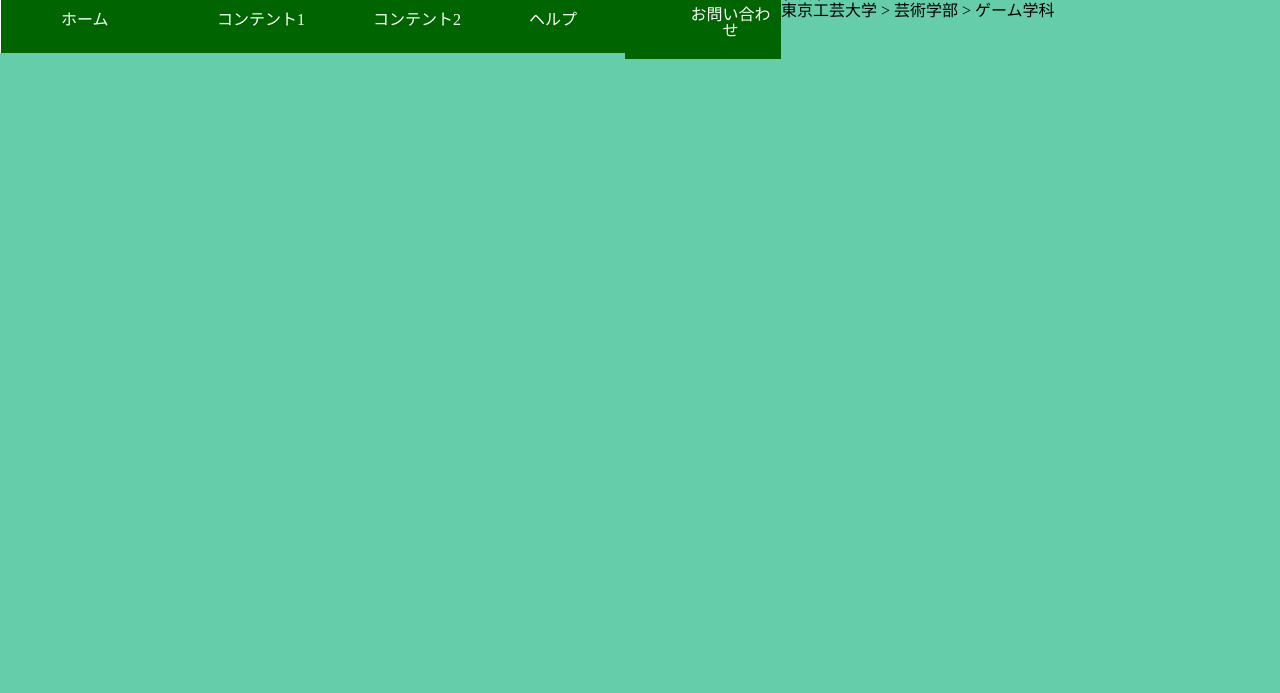
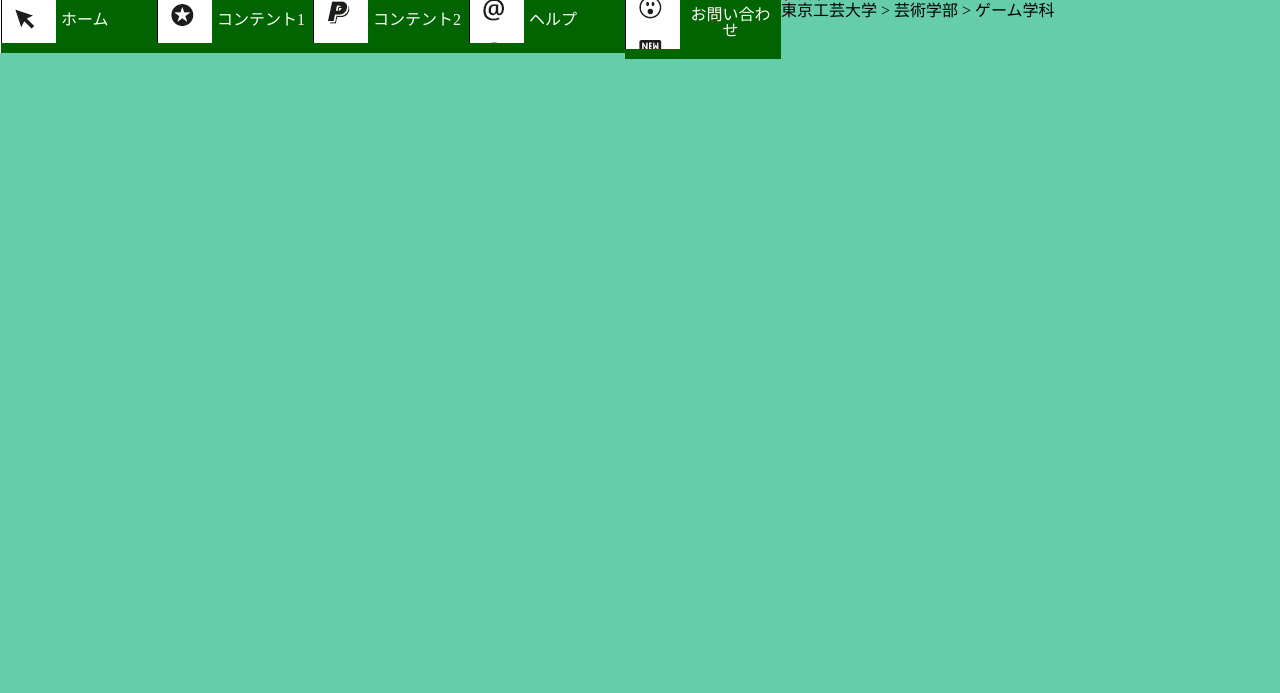
Before and after one commit to g1527042/2016web1-8, a plain HTML site: page index.html in a window 1280 px wide. Shown: the part 107-800 px from the top of the page. Drawn offline with Linux system fonts and the light colour scheme.

Commit message:
Update default.css

```diff
--- a/css/default.css
+++ b/css/default.css
@@ -33,7 +33,7 @@ body{
 #gnav div.img {
   display: table-cell;
   vertical-align: middle;
-  background: url(../css_01.png) no-repeat;
+  background: url(../01.png) no-repeat;
   width: 55px;
   height: 46px;
 }
```
